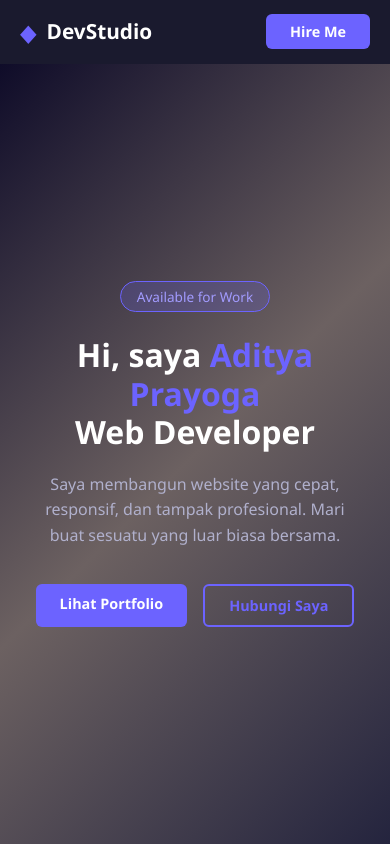
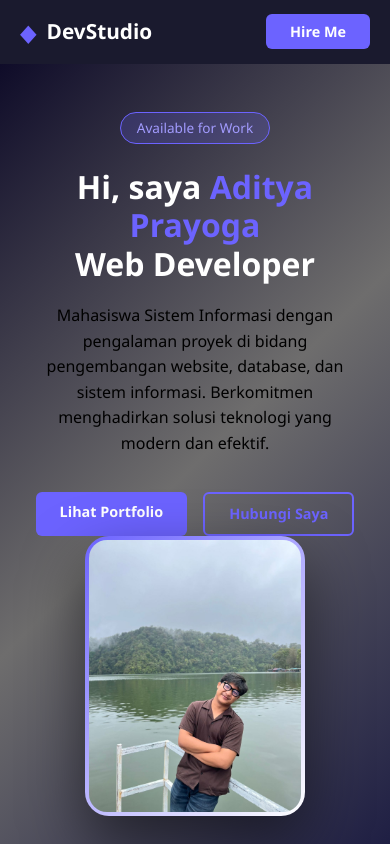
Before and after one commit to adtypryg16/website, a plain HTML site: page index.html in a window 390 px wide. Shown: the top 844 px of the page. Drawn offline with Linux system fonts and the light colour scheme.

Commit message:
Add files via upload

```diff
--- a/index.html
+++ b/index.html
@@ -29,20 +29,29 @@
 <!-- ── HERO SECTION ────────────────── -->
   <section class="hero" id="home">
     <div class="hero__content">
+    <div class="hero__content">
       <span class="hero__badge">Available for Work</span>
       <h1 class="hero__title">
         Hi, saya <span class="highlight">Aditya Prayoga</span><br>
         Web Developer
       </h1>
       <p class="hero__desc">
-        Saya membangun website yang cepat, responsif, dan tampak profesional.
-        Mari buat sesuatu yang luar biasa bersama.
+        Mahasiswa Sistem Informasi dengan pengalaman proyek di bidang
+  pengembangan website, database, dan sistem informasi.
+  Berkomitmen menghadirkan solusi teknologi yang modern dan efektif.
       </p>
       <div class="hero__actions">
         <a href="#portfolio" class="btn-primary">Lihat Portfolio</a>
-        <a href="https://wa.me/+6281375498527" class="btn-outline">Hubungi Saya</a>
+        <a href="#contact" class="btn-outline">Hubungi Saya</a>
       </div>
     </div>
+
+    <!-- FOTO PROFIL -->
+  <div class="hero__image">
+  <div class="profile-box">
+    <img src="WhatsApp Image 2026-02-28 at 20.25.20.jpeg" alt="Aditya Prayoga" class="profile-photo">
+  </div>
+</div>
   </section>
   <!-- ── SKILLS SECTION ──────────────── -->
   <section class="skills" id="about">
@@ -122,7 +131,7 @@
       <!-- Project 2 -->
       <div class="portfolio-card">
         <div class="portfolio-card__image">
-          <img src="project2.jpg" alt="Project 2">
+          <img src="images.jpeg" alt="Project 2">
         </div>
         <div class="portfolio-card__content">
           <h3>Aplikasi Android</h3>
--- a/style.css
+++ b/style.css
@@ -93,7 +93,7 @@ a {
 /* ── HERO ───────────────────────────────────── */
 .hero {
   min-height: calc(100vh - 64px); /* full tinggi layar dikurangi navbar */
-  background: linear-gradient(135deg, #0f0c29, #6c6161, #24243e);
+  background: linear-gradient(135deg,  #0f0c29, #6e6d6d, #1c1c42);
   display: flex;
   align-items: center;
   justify-content: center;
@@ -129,7 +129,7 @@ a {
 }
 
 .hero__desc {
-  color: #b0b0cc;
+  color: #000000;
   font-size: 1.1rem;
   margin-bottom: 36px;
 }
@@ -499,3 +499,52 @@ a {
     padding: 64px 0;
   }
 }
+
+
+/* ── PROFILE BOX (Kotak Professional) ───────────────── */
+
+.profile-box {
+  width: 280px;
+  height: 340px;
+  padding: 4px;
+  border-radius: 24px;
+  background: linear-gradient(135deg, #6c63ff, #ffffff);
+  box-shadow: 0 25px 60px rgba(0,0,0,0.5);
+  transition: transform 0.4s ease, box-shadow 0.4s ease;
+}
+
+.profile-box:hover {
+  transform: translateY(-10px);
+  box-shadow: 0 35px 80px rgba(0,0,0,0.6);
+}
+
+.profile-photo {
+  width: 100%;
+  height: 100%;
+  border-radius: 18px;
+  object-fit: cover;
+  display: block;
+}
+
+/* Responsive */
+@media (max-width: 1023px) {
+  .profile-box {
+    width: 220px;
+    height: 280px;
+  }
+}
+.hero__container {
+  display: flex;
+  align-items: center;
+  justify-content: center;
+  gap: 80px;
+  max-width: 1100px;
+  width: 100%;
+  margin: 0 auto;
+}
+.hero__image {
+  flex: 1;
+  display: flex;
+  justify-content: center;
+  align-items: center;
+}
```
Also changed, not shown: WhatsApp Image 2026-02-28 at 20.25.20.jpeg (added), images.jpeg (added).
